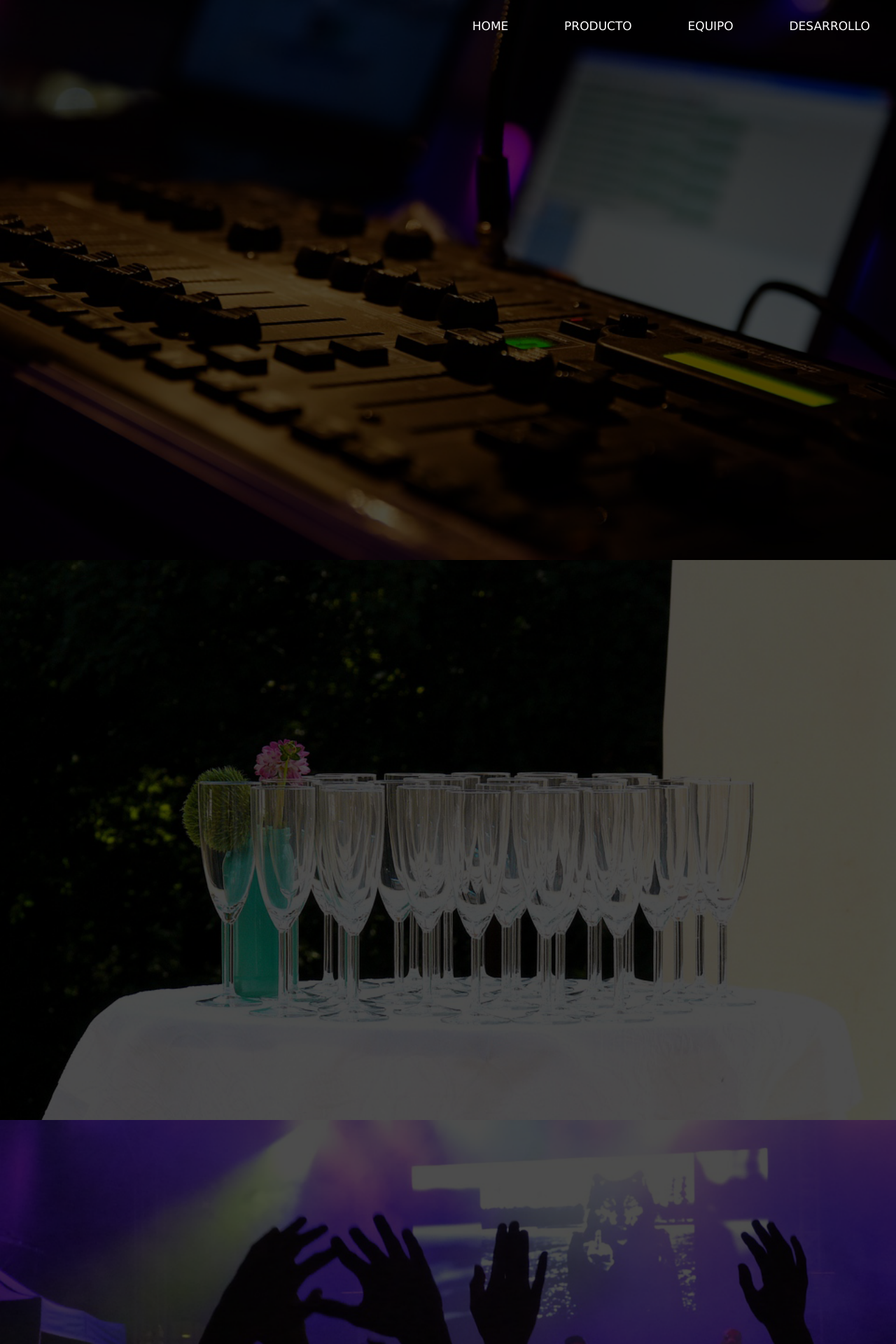
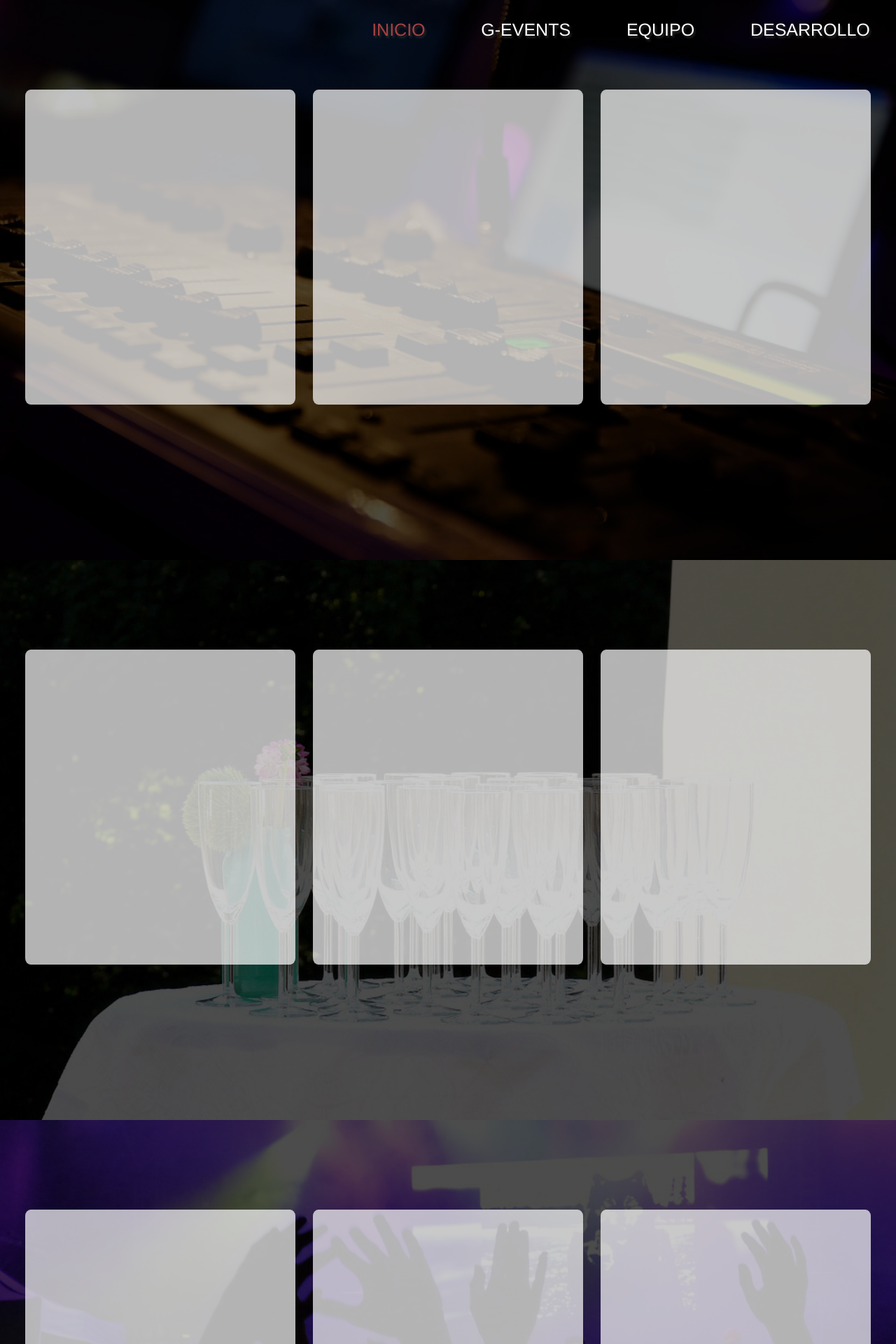
Before and after one commit to fblupi/grado_informatica-MDA, a PHP site: page / in a window 1280 px wide. Shown: the top 1920 px of the page at 70% size. Run offline with PHP 8.4, Linux system fonts and the light colour scheme; some libraries are stand-ins or nearby versions.

Commit message:
estructura básica

```diff
--- a/WebPromocion/assets/css/style.css
+++ b/WebPromocion/assets/css/style.css
@@ -1,41 +1,64 @@
+#introduccion, #producto, #equipo, #proceso{
+  overflow: scroll;
+}
 .introduccion {
   width: 100%;
+  padding-top: 10%;
   height: 100%;
   background: url(../img/bg2.png) no-repeat center center fixed;
   -webkit-background-size: cover;
   -moz-background-size: cover;
   -o-background-size: cover;
   background-size: cover;
+  animation-duration: 2s !important;
+  -webkit-animation-duration: 2s !important;
+  -moz-animation-duration: 2s !important;
+  -o-animation-duration: 2s !important;
 }
 
 .producto{
   width: 100%;
+  padding-top: 10%;
   height: 100%;
   background: url(../img/bg3.png) no-repeat center center fixed;
   -webkit-background-size: cover;
   -moz-background-size: cover;
   -o-background-size: cover;
   background-size: cover;
+  animation-duration: 2s !important;
+  -webkit-animation-duration: 2s !important;
+  -moz-animation-duration: 2s !important;
+  -o-animation-duration: 2s !important;
 }
 
 .equipo{
   width: 100%;
+  padding-top: 10%;
   height: 100%;
   background: url(../img/bg4.png) no-repeat center center fixed;
   -webkit-background-size: cover;
   -moz-background-size: cover;
   -o-background-size: cover;
   background-size: cover;
+  animation-duration: 2s !important;
+  -webkit-animation-duration: 2s !important;
+  -moz-animation-duration: 2s !important;
+  -o-animation-duration: 2s !important;
 }
 
 .proceso{
   width: 100%;
+  padding-top: 10%;
   height: 100%;
   background: url(../img/bg1.png) no-repeat center center fixed;
   -webkit-background-size: cover;
   -moz-background-size: cover;
   -o-background-size: cover;
   background-size: cover;
+  animation-duration: 2s !important;
+  -webkit-animation-duration: 2s !important;
+  -moz-animation-duration: 2s !important;
+  -o-animation-duration: 2s !important;
 }
 body, html, head{
   background-color: transparent !important;
@@ -50,8 +73,9 @@ nav{
   background-origin: padding-box;
   background-size: auto auto;
   background-color: transparent !important;
-  position: fixed;
+  position: fixed !important;
   width: 100%;
+  z-index: 99;
 }
 
 nav ul{
@@ -69,6 +93,25 @@ nav ul li {
   width: 100%;
   text-align: center;
   text-transform: uppercase;
+  position: relative;
+  font-size: 25px;
+  margin-top: 0;
+  font-family: 'Myriad Pro', 'Myriad', helvetica, arial, sans-serif;
+  text-shadow: 2px 3px 3px #292929;
+  letter-spacing: 0;
+  -webkit-text-stroke: 0px white;
+}
+nav ul a{
+  text-decoration: none;
+  color: #ffffff;
+  text-shadow: 0 1px 0 #e9e9e9;
+  -webkit-transition: all .3s;
+  -moz-transition: all .3s;
+  transition: all .3s;
+}
+
+nav ul a li.active{
+  color: #A74141;
 }
 
 nav ul a li{
@@ -81,9 +124,83 @@ nav ul a:hover{
 }
 
 nav ul li:hover{
-  color: #d6d6d6;
+  color: #A74141;
 }
 
 nav ul li:active{
   border: 0 !important;
 }
+
+.hide {
+    overflow: hidden;
+    max-height: 0;
+    padding-top: 0;
+    padding-bottom: 0;
+    margin-top: 0;
+    margin-bottom: 0;
+    -moz-transition-duration: 0.3s;
+    -webkit-transition-duration: 0.3s;
+    -o-transition-duration: 0.3s;
+    transition-duration: 0.3s;
+    -moz-transition-timing-function: cubic-bezier(0, 1, 0.5, 1);
+    -webkit-transition-timing-function: cubic-bezier(0, 1, 0.5, 1);
+    -o-transition-timing-function: cubic-bezier(0, 1, 0.5, 1);
+    transition-timing-function: cubic-bezier(0, 1, 0.5, 1);
+}
+.show {
+    -moz-transition-duration: 0.3s;
+    -webkit-transition-duration: 0.3s;
+    -o-transition-duration: 0.3s;
+    transition-duration: 0.3s;
+    -moz-transition-timing-function: ease-in;
+    -webkit-transition-timing-function: ease-in;
+    -o-transition-timing-function: ease-in;
+    transition-timing-function: ease-in;
+    max-height: 1000px;
+    overflow: hidden;
+}
+
+#introduccionContenido, #productoContenido, #equipoContenido, #desarrolloContenido{
+  position: relative;
+  width: 100%;
+  padding-left: 2%;
+}
+
+.panel1, .panel2, .panel3{
+  width: 30% !important;
+  background-color: rgba(255,255,255,0.7);
+  min-height: 450px;
+  display: block;
+  margin: 0 auto;
+  margin-left: 2%;
+  border-radius: 2%;
+}
+
+.panel1{
+  animation-duration: 0.7s !important;
+  -webkit-animation-duration: 0.7s !important;
+  -moz-animation-duration: 0.7s !important;
+  -o-animation-duration: 0.7s !important;
+}
+
+.panel2{
+  animation-duration: 0.7s !important;
+  -webkit-animation-duration: 0.7s !important;
+  -moz-animation-duration: 0.7s !important;
+  -o-animation-duration: 0.7s !important;
+  animation-delay: 0.7s !important;
+  -webkit-animation-delay: 0.7s !important;
+  -moz-animation-delay: 0.7s !important;
+  -o-animation-delay: 0.7s !important;
+}
+
+.panel3{
+  animation-duration: 0.7s !important;
+  -webkit-animation-duration: 0.7s !important;
+  -moz-animation-duration: 0.7s !important;
+  -o-animation-duration: 0.7s !important;
+  animation-delay: 1.4s !important;
+  -webkit-animation-delay: 1.4s !important;
+  -moz-animation-delay: 1.4s !important;
+  -o-animation-delay: 1.4s !important;
+}
--- a/WebPromocion/index.html
+++ b/WebPromocion/index.html
@@ -13,25 +13,118 @@
 <body>
 <nav>
 <ul>
-  <a href="#introduccion"><li>Home</li></a>
-  <a href="#producto"><li>Producto</li></a>
-  <a href="#equipo"><li>Equipo</li></a>
-  <a href="#proceso"><li>Desarrollo</li></a>
+  <a href="#introduccion" onclick="cambiarTransicionIntroduccion();"><li id="introduccionMenu" class="active">Inicio</li></a>
+  <a href="#producto" onclick="cambiarTransicionProducto();"><li id="productoMenu">G-Events</li></a>
+  <a href="#equipo" onclick="cambiarTransicionEquipo();"><li id="equipoMenu">Equipo</li></a>
+  <a href="#desarrollo" onclick="cambiarTransicionProceso();"><li id="desarrolloMenu">Desarrollo</li></a>
 </ul>
 </nav>
-<div class="introduccion" id="introduccion"></div>
-<div class="producto" id="producto"></div>
-<div class="equipo" id="equipo"></div>
-<div class="proceso" id="proceso"></div>
+<div class="introduccion" id="introduccion">
+<section id="introduccionContenido" class="show">
+  <div class="row">
+    <div class="col-md-4 col-lg-4 panel1 animated fadeInLeft"></div>
+    <div class="col-md-4 col-lg-4 panel2 animated fadeInDown"></div>
+    <div class="col-md-4 col-lg-4 panel3 animated fadeInRight"></div>
+  </div>
+</section>
+</div>
+<div class="producto" id="producto">
+  <section id="productoContenido" class="hide">
+    <div class="row">
+      <div class="col-md-4 col-lg-4 panel1 animated fadeInLeft"></div>
+      <div class="col-md-4 col-lg-4 panel2 animated fadeInDown"></div>
+      <div class="col-md-4 col-lg-4 panel3 animated fadeInRight"></div>
+    </div>
+  </section>
+</div>
+<div class="equipo" id="equipo">
+  <section id="equipoContenido" class="hide">
+    <div class="row">
+      <div class="col-md-4 col-lg-4 panel1 animated fadeInLeft"></div>
+      <div class="col-md-4 col-lg-4 panel2 animated fadeInDown"></div>
+      <div class="col-md-4 col-lg-4 panel3 animated fadeInRight"></div>
+    </div>
+  </section>
+</div>
+<div class="proceso" id="desarrollo">
+  <section id="desarrolloContenido" class="hide">
+    <div class="row">
+      <div class="col-md-4 col-lg-4 panel1 animated fadeInLeft"></div>
+      <div class="col-md-4 col-lg-4 panel2 animated fadeInDown"></div>
+      <div class="col-md-4 col-lg-4 panel3 animated fadeInRight"></div>
+    </div>
+  </section>
+</div>
+
+
 </body>
 <footer>
+<script src="http://ajax.googleapis.com/ajax/libs/jquery/1/jquery.js"></script>
+<script src="assets/js/bootstrap.min.js"></script>
 <script>
-function cambiarTransicion(id){
-  document.getElementById(id).className += ' animated bounceIn';
-  window.location.href = '#'+id;
+window.onload = function() {
+  document.getElementById('introduccionContenido').className = 'show';
+}
+
+$(window).scroll(function() {
+  if ($(this).scrollTop()<200){
+    $('#introduccionContenido').removeClass("hide").addClass("show");
+    $('#introduccionMenu').addClass("active");
+    $('#productoMenu').removeClass("active");
+    $('#equipoMenu').removeClass("active");
+    $('#desarrolloMenu').removeClass("active");
+  }
+  if ($(this).scrollTop()>400){
+    $('.producto').fadeIn();
+    $('#productoContenido').removeClass("hide").addClass("show");
+    $('#introduccionMenu').removeClass("active");
+    $('#productoMenu').addClass("active");
+    $('#equipoMenu').removeClass("active");
+    $('#desarrolloMenu').removeClass("active");
+  }
+  if ($(this).scrollTop()>1100){
+    $('.equipo').fadeIn();
+    $('#equipoContenido').removeClass("hide").addClass("show");
+    $('#introduccionMenu').removeClass("active");
+    $('#productoMenu').removeClass("active");
+    $('#equipoMenu').addClass("active");
+    $('#desarrolloMenu').removeClass("active");
+  }
+  if ($(this).scrollTop()>1700){
+    $('.proceso').fadeIn();
+    $('#desarrolloContenido').removeClass("hide").addClass("show");
+    $('#introduccionMenu').removeClass("active");
+    $('#productoMenu').removeClass("active");
+    $('#equipoMenu').removeClass("active");
+    $('#desarrolloMenu').addClass("active");
+  }
+ });
+
+function cambiarTransicionIntroduccion(){
+  document.getElementById('introduccionMenu').className = 'active';
+  document.getElementById('productoMenu').className = '';
+  document.getElementById('equipoMenu').className = '';
+  document.getElementById('desarrolloMenu').className = '';
+}
+function cambiarTransicionProducto(){
+  document.getElementById('introduccionMenu').className = '';
+  document.getElementById('productoMenu').className = 'active';
+  document.getElementById('equipoMenu').className = '';
+  document.getElementById('desarrolloMenu').className = '';
+}
+function cambiarTransicionEquipo(){
+  document.getElementById('introduccionMenu').className = '';
+  document.getElementById('productoMenu').className = '';
+  document.getElementById('equipoMenu').className = 'active';
+  document.getElementById('desarrolloMenu').className = '';
+}
+function cambiarTransicionProceso(){
+  document.getElementById('introduccionMenu').className = '';
+  document.getElementById('productoMenu').className = '';
+  document.getElementById('equipoMenu').className = '';
+  document.getElementById('desarrolloMenu').className = 'active';
 }
 </script>
-<script src="http://ajax.googleapis.com/ajax/libs/jquery/1/jquery.js"></script>
-<script src="assets/js/bootstrap.min.js"></script>
+
 </footer>
 </html>
```
